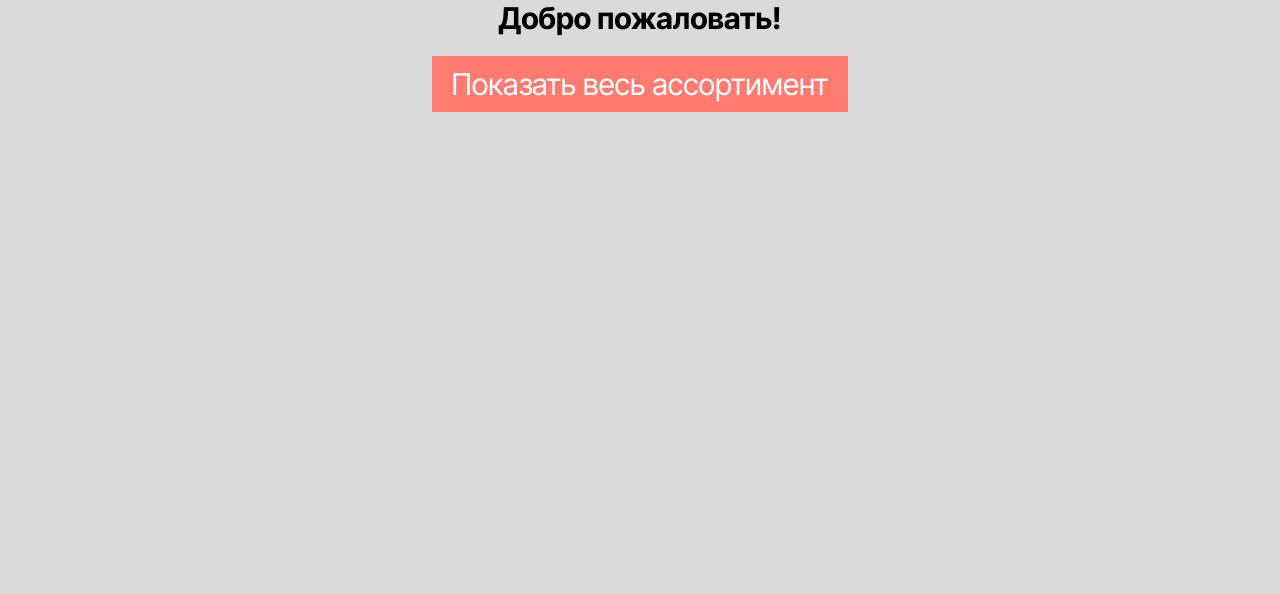
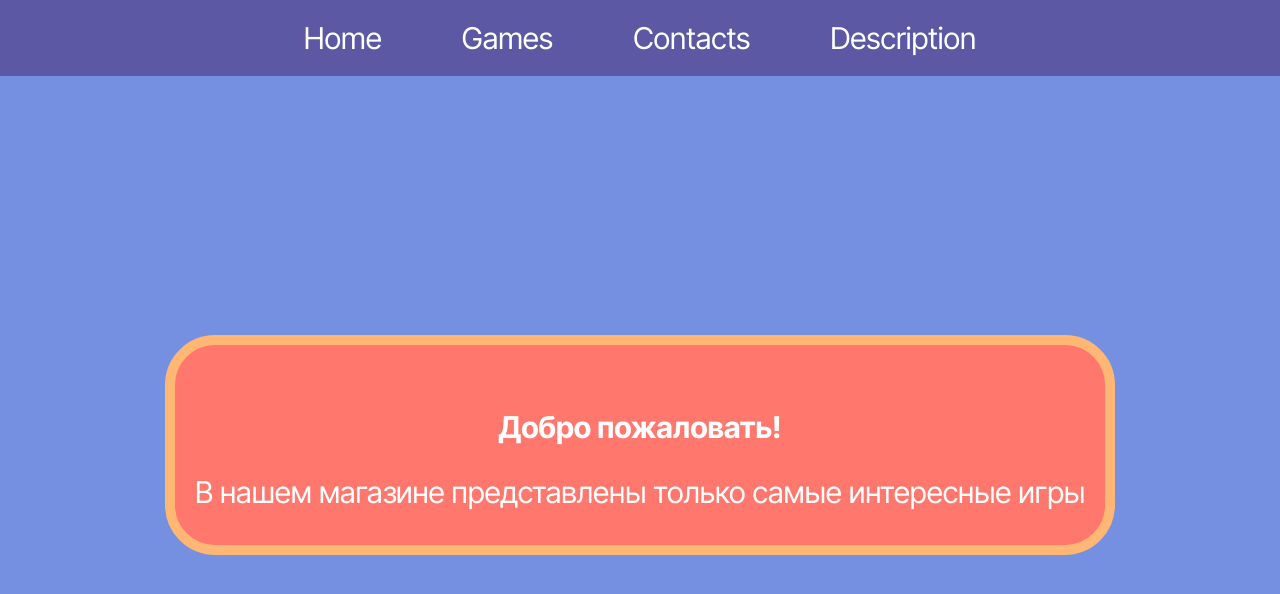
Before and after one commit to rimun23/React-Projects, a React (Create React App) app: page / in a window 1280 px wide. Shown: the top 594 px of the page. Built offline with nearby package versions, Linux system fonts and the light colour scheme.

Commit message:
react-router

```diff
--- a/package.json
+++ b/package.json
@@ -9,6 +9,7 @@
     "axios": "^1.7.9",
     "react": "^18.3.1",
     "react-dom": "^18.3.1",
+    "react-router-dom": "^7.3.0",
     "react-scripts": "5.0.1",
     "web-vitals": "^2.1.4"
   },
--- a/src/App.css
+++ b/src/App.css
@@ -4,16 +4,22 @@
   padding: 0;
   font-family: "Inter Tight", serif;
   font-size: 30px;
+  color: white;
 }
 body {
   min-height: 100vh;
-  background-color: rgb(218, 218, 218);
+  display: flex;
+  justify-content: center;
+  align-items: center;
+  background-color: rgb(117, 144, 224);
 }
 .main {
+  padding-top: 90px;
   display: flex;
   flex-direction: column;
   align-items: center;
   justify-content: center;
+  max-width: 100%vw;
 }
 img {
   width: 350px;
@@ -35,8 +41,8 @@ img {
   padding: 20px;
   box-shadow: 10px 10px 20px rgba(0, 0, 0, 0.329);
 }
-h7 {
-  color: rgb(80, 80, 80);
+.card * {
+  color: black;
 }
 .price {
   background-color: rgba(255, 122, 113, 0.438);
@@ -58,3 +64,45 @@ button {
   cursor: pointer;
   color: white;
 }
+.greet {
+  display: flex;
+  justify-content: space-around;
+  align-items: center;
+  flex-direction: column;
+  text-align: center;
+  height: 20vh;
+}
+nav {
+  background-color: rgb(92, 88, 163);
+  width: 100%;
+  padding: 20px;
+  position: fixed;
+  top: 0;
+}
+ul {
+  display: flex;
+  justify-content: center;
+  align-items: center;
+}
+li {
+  margin: 0 40px;
+  list-style: none;
+}
+li * {
+  text-decoration: none;
+  color: white;
+}
+.data p {
+  margin: 20px 0;
+}
+.contacts,
+.description,
+.greet {
+  background-color: rgb(255, 119, 109);
+  padding: 20px;
+  border-radius: 50px;
+  border: 10px solid rgb(255, 183, 115);
+}
+.description * {
+  margin: 20px 0;
+}
--- a/src/App.jsx
+++ b/src/App.jsx
@@ -1,9 +1,9 @@
 import React from "react";
-import Home from "./components/Home";
+import RouterApp from "./Router";
 function App() {
   return (
     <div className="main">
-      <Home />
+      <RouterApp />
     </div>
   );
 }
--- /dev/null
+++ b/src/Router.js
@@ -0,0 +1,20 @@
+import Games from "./components/Games";
+import Greetings from "./components/Greetings";
+import Contacts from "./components/Contact";
+import Navigation from "./components/Navigation";
+import Description from "./components/Description";
+import { BrowserRouter as Router, Route, Routes } from "react-router-dom";
+function RouterApp() {
+  return (
+    <Router>
+      <Navigation />
+      <Routes>
+        <Route path="/" element={<Greetings />} />
+        <Route path="/games" element={<Games />} />
+        <Route path="/contacts" element={<Contacts />} />
+        <Route path="/description" element={<Description />} />
+      </Routes>
+    </Router>
+  );
+}
+export default RouterApp;
--- /dev/null
+++ b/src/components/Contact.jsx
@@ -0,0 +1,15 @@
+import React from "react";
+function Contacts() {
+  return (
+    <div className="contacts">
+      <h1>Свяжитесь с нами</h1>
+      <div className="data">
+        <p>Компания: Видеоигровой магазин</p>
+        <p>Телефон: +7 705 234 12 34</p>
+        <p>email: example@gmail.com</p>
+        <p>Адрес: Кабанбай батыра 42</p>
+      </div>
+    </div>
+  );
+}
+export default Contacts;
--- /dev/null
+++ b/src/components/Description.jsx
@@ -0,0 +1,11 @@
+import React from "react";
+function Description() {
+  return (
+    <div className="description">
+      <p>Мы занимаемся играми 5 лет!</p>
+      <h1>Самая популярная игра: Super smash bros</h1>
+      <p>*Признаны лучшей компанией по продаже игр*</p>
+    </div>
+  );
+}
+export default Description;
--- a/src/components/Home.jsx
+++ b/src/components/Games.jsx
@@ -1,6 +1,6 @@
 import React, { useState, Suspense } from "react";
 const ProductList = React.lazy(() => import("./ProductsList"));
-const Home = () => {
+const Games = () => {
   const [showProduct, setShowProduct] = useState(false);
   const handleShowProduct = () => {
     setShowProduct(true);
@@ -19,4 +19,4 @@ const Home = () => {
     </div>
   );
 };
-export default Home;
+export default Games;
--- /dev/null
+++ b/src/components/Greetings.jsx
@@ -0,0 +1,11 @@
+import React from "react";
+function Greetings() {
+  return (
+    <div className="greet">
+      <div className="back"></div>
+      <h1>Добро пожаловать!</h1>
+      <p>В нашем магазине представлены только самые интересные игры</p>
+    </div>
+  );
+}
+export default Greetings;
--- /dev/null
+++ b/src/components/Navigation.jsx
@@ -0,0 +1,23 @@
+import React from "react";
+import { Link } from "react-router-dom";
+function Navigation() {
+  return (
+    <nav>
+      <ul>
+        <li>
+          <Link to="/">Home</Link>
+        </li>
+        <li>
+          <Link to="/games">Games</Link>
+        </li>
+        <li>
+          <Link to="/contacts">Contacts</Link>
+        </li>
+        <li>
+          <Link to="/description">Description</Link>
+        </li>
+      </ul>
+    </nav>
+  );
+}
+export default Navigation;
```
Also changed, not shown: 1 other file (tests, documents, lock files or other folders).
